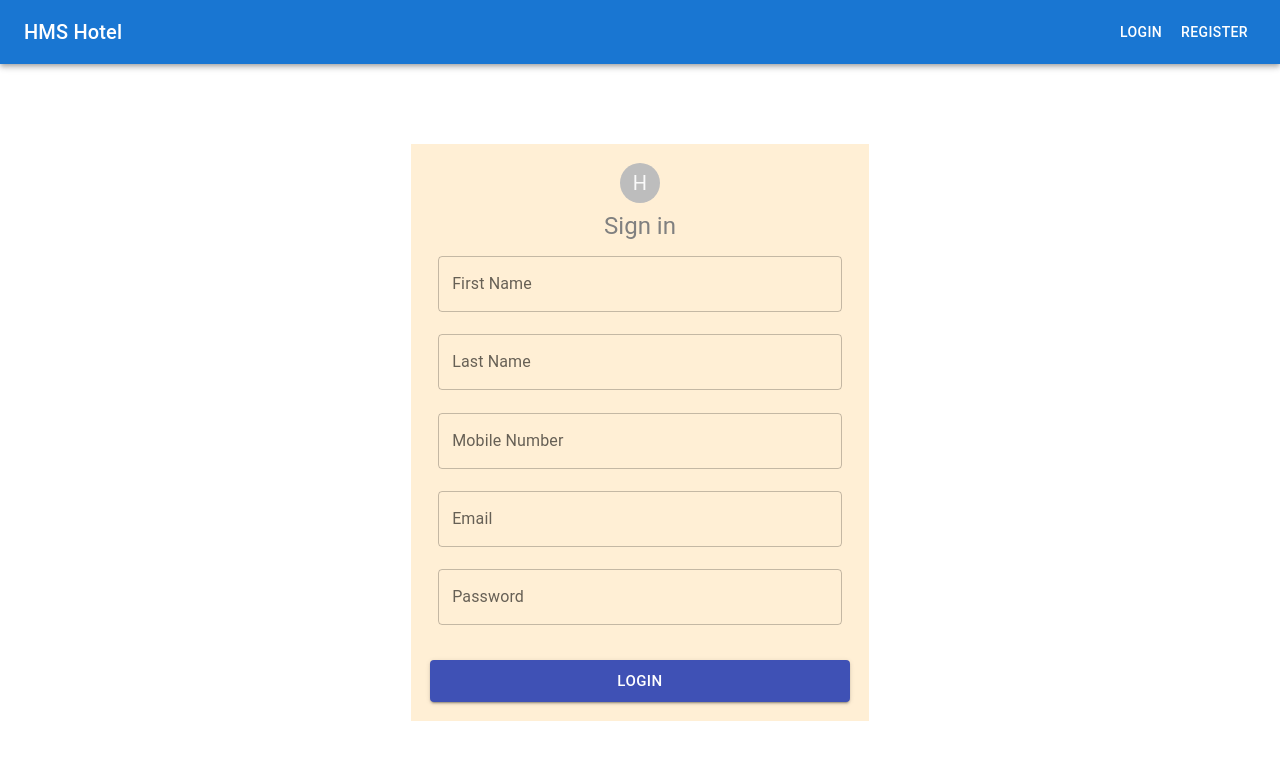
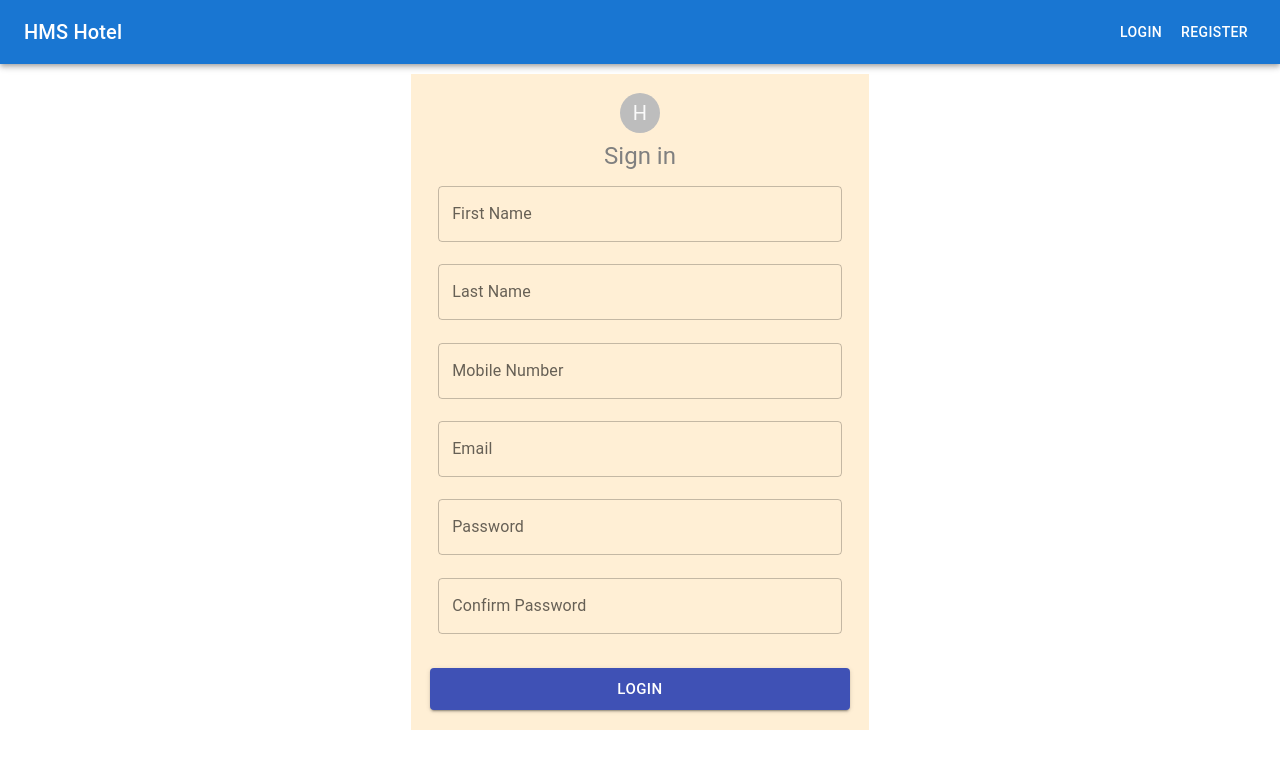
Before and after one commit to Arunkumar2611/Hotel-management-site, a React (Create React App) app: page /register in a window 1280 px wide. Shown: the top 768 px of the page. Built offline with nearby package versions, Linux system fonts and the light colour scheme.

Commit message:
Completed Registration form structure 2

```diff
--- a/src/component/login/style.js
+++ b/src/component/login/style.js
@@ -8,7 +8,7 @@ export const Wrapper = styled.section`
   flex-direction: column;
     display: inline-flex;
     align-items: center;
-    margin-block: 80px;
+    margin-block: 10px;
 `;
 
 export const Div= styled.div`
--- a/src/component/register/register.jsx
+++ b/src/component/register/register.jsx
@@ -9,6 +9,7 @@ export default function Register() {
   const [mobileno, setMobile_No] = useState("");
   const [email, setEmail] = useState("");
   const [password, setPassword] = useState("");
+  const [confirmpassword, setConfirm_Password] = useState("");
 
   const handleFirst_Name = (e) => {
     setFirst_Name(e.target.value);
@@ -30,17 +31,23 @@ export default function Register() {
     setPassword(e.target.value);
   };
 
+  const handleConfirm_Password = (e) => {
+    setConfirm_Password(e.target.value);
+  };
+
   const handleSubmit = () => {
     console.log("firstname is ", firstname);
     console.log("lastname is ", lastname);
     console.log("mobileno is ", mobileno);
     console.log("email is ", email);
     console.log("password is ", password);
+    console.log("Confirm password is ", confirmpassword);
     setFirst_Name("");
     setLast_Name("");
     setMobile_No("");
     setEmail("");
     setPassword("");
+    setConfirm_Password("");
   };
 
   return (
@@ -109,6 +116,17 @@ export default function Register() {
             sx={{ m: 1, width: '40ch' }}
           />
         </Div>
+        <Div>
+          <TextField
+            id="confirmpassword"
+            label="Confirm Password"
+            type="confirmpassword"
+            variant="outlined"
+            value={confirmpassword}
+            onChange={handleConfirm_Password}
+            sx={{ m: 1, width: '40ch' }}
+          />
+        </Div>
         <br />
         <Div>
           <Button variant="contained" color="primary" fullWidth size="large" onClick={handleSubmit}>
--- a/src/component/register/style.js
+++ b/src/component/register/style.js
@@ -8,7 +8,7 @@ export const Wrapper = styled.section`
   flex-direction: column;
     display: inline-flex;
     align-items: center;
-    margin-block: 80px;
+    margin-block: 10px;
 `;
 
 export const Div= styled.div`
```
